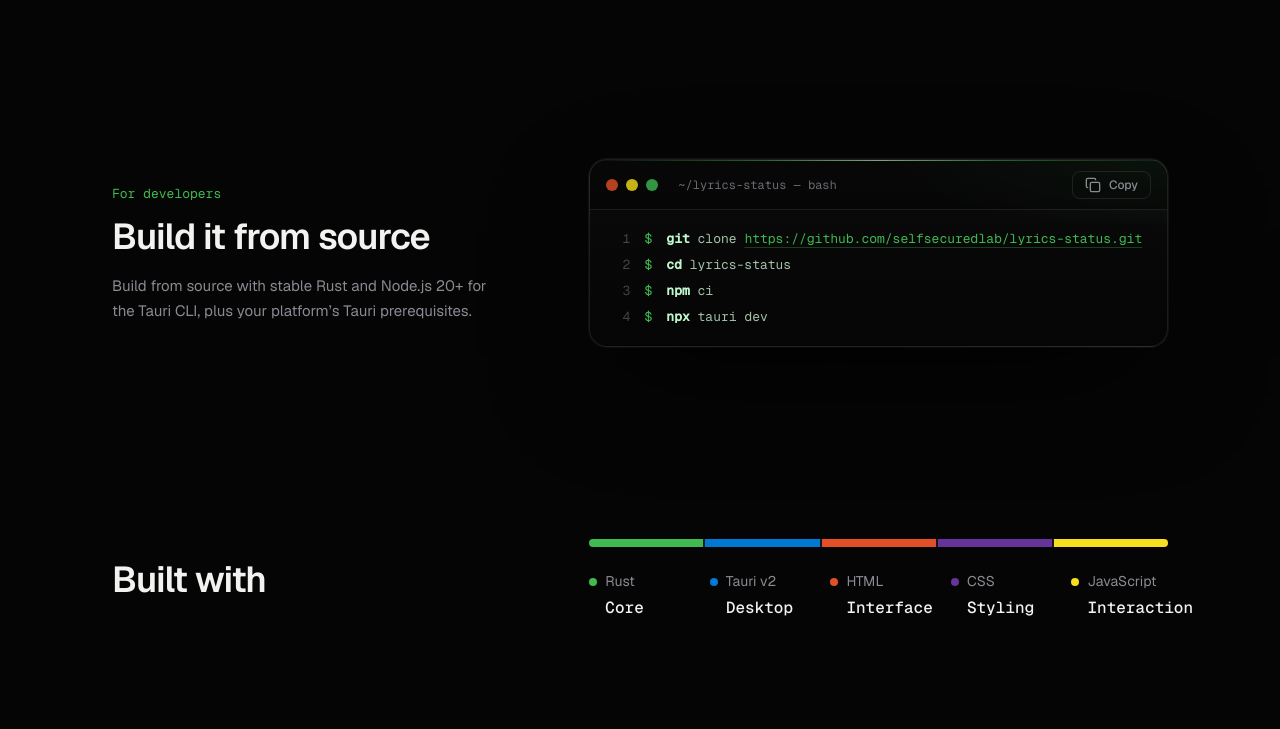
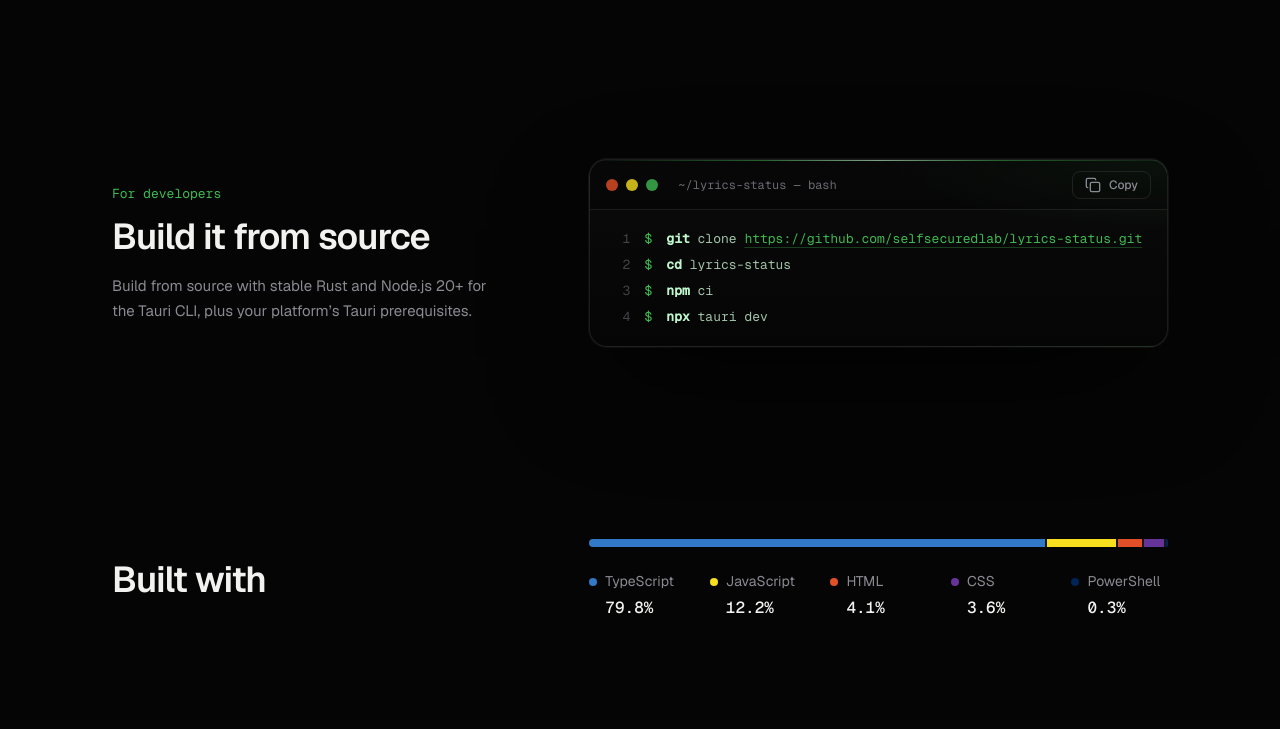
Before and after one commit to selfsecuredlab/lyrics-status-website, a plain HTML site: page index.html in a window 1280 px wide. Shown: the part 1714-2443 px from the top of the page. Drawn offline with nearby package versions, Linux system fonts and the light colour scheme; no server answers.

Commit message:
Restore original language percentage breakdown

```diff
--- a/index.html
+++ b/index.html
@@ -173,19 +173,19 @@
 
           <div class="reveal" style="--d: 150ms">
             <div class="lang-bar" id="langBar">
-              <span data-lang="rust" style="width: 20%; --c: var(--primary)"></span>
-              <span data-lang="tauri" style="width: 20%; --c: var(--windows)"></span>
-              <span data-lang="html" style="width: 20%; --c: var(--lang-html)"></span>
-              <span data-lang="css" style="width: 20%; --c: var(--lang-css)"></span>
-              <span data-lang="javascript" style="width: 20%; --c: var(--lang-js)"></span>
+              <span data-lang="typescript" style="width: 79.8%; --c: var(--lang-ts)"></span>
+              <span data-lang="javascript" style="width: 12.2%; --c: var(--lang-js)"></span>
+              <span data-lang="html" style="width: 4.1%; --c: var(--lang-html)"></span>
+              <span data-lang="css" style="width: 3.6%; --c: var(--lang-css)"></span>
+              <span data-lang="powershell" style="width: 0.3%; --c: var(--lang-ps)"></span>
             </div>
 
             <ul class="lang-list">
-              <li><a href="https://github.com/selfsecuredlab/lyrics-status/tree/rust/src-tauri/src" target="_blank" rel="noopener noreferrer" data-lang="rust" style="--c: var(--primary)"><span class="lang-name"><span class="lang-dot"></span>Rust</span><b>Core</b></a></li>
-              <li><a href="https://github.com/selfsecuredlab/lyrics-status/blob/rust/src-tauri/tauri.conf.json" target="_blank" rel="noopener noreferrer" data-lang="tauri" style="--c: var(--windows)"><span class="lang-name"><span class="lang-dot"></span>Tauri v2</span><b>Desktop</b></a></li>
-              <li><a href="https://github.com/selfsecuredlab/lyrics-status/tree/rust/static" target="_blank" rel="noopener noreferrer" data-lang="html" style="--c: var(--lang-html)"><span class="lang-name"><span class="lang-dot"></span>HTML</span><b>Interface</b></a></li>
-              <li><a href="https://github.com/selfsecuredlab/lyrics-status/tree/rust/static" target="_blank" rel="noopener noreferrer" data-lang="css" style="--c: var(--lang-css)"><span class="lang-name"><span class="lang-dot"></span>CSS</span><b>Styling</b></a></li>
-              <li><a href="https://github.com/selfsecuredlab/lyrics-status/tree/rust/static" target="_blank" rel="noopener noreferrer" data-lang="javascript" style="--c: var(--lang-js)"><span class="lang-name"><span class="lang-dot"></span>JavaScript</span><b>Interaction</b></a></li>
+              <li><a href="https://github.com/selfsecuredlab/lyrics-status/search?l=typescript" target="_blank" rel="noopener noreferrer" data-lang="typescript" style="--c: var(--lang-ts)"><span class="lang-name"><span class="lang-dot"></span>TypeScript</span><b>79.8%</b></a></li>
+              <li><a href="https://github.com/selfsecuredlab/lyrics-status/search?l=javascript" target="_blank" rel="noopener noreferrer" data-lang="javascript" style="--c: var(--lang-js)"><span class="lang-name"><span class="lang-dot"></span>JavaScript</span><b>12.2%</b></a></li>
+              <li><a href="https://github.com/selfsecuredlab/lyrics-status/search?l=html" target="_blank" rel="noopener noreferrer" data-lang="html" style="--c: var(--lang-html)"><span class="lang-name"><span class="lang-dot"></span>HTML</span><b>4.1%</b></a></li>
+              <li><a href="https://github.com/selfsecuredlab/lyrics-status/search?l=css" target="_blank" rel="noopener noreferrer" data-lang="css" style="--c: var(--lang-css)"><span class="lang-name"><span class="lang-dot"></span>CSS</span><b>3.6%</b></a></li>
+              <li><a href="https://github.com/selfsecuredlab/lyrics-status/search?l=powershell" target="_blank" rel="noopener noreferrer" data-lang="powershell" style="--c: var(--lang-ps)"><span class="lang-name"><span class="lang-dot"></span>PowerShell</span><b>0.3%</b></a></li>
             </ul>
           </div>
         </div>
```
